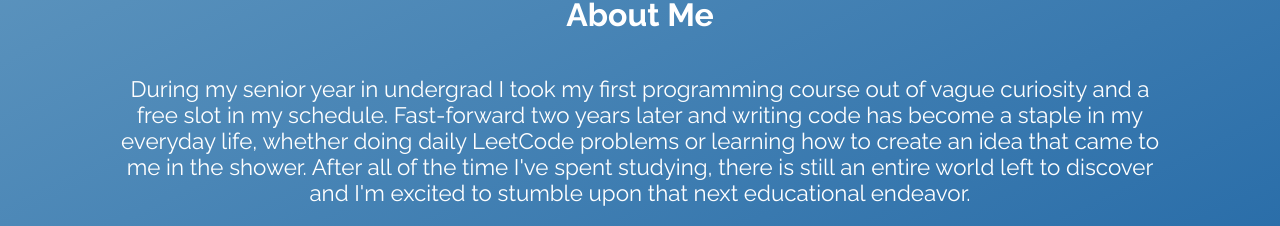
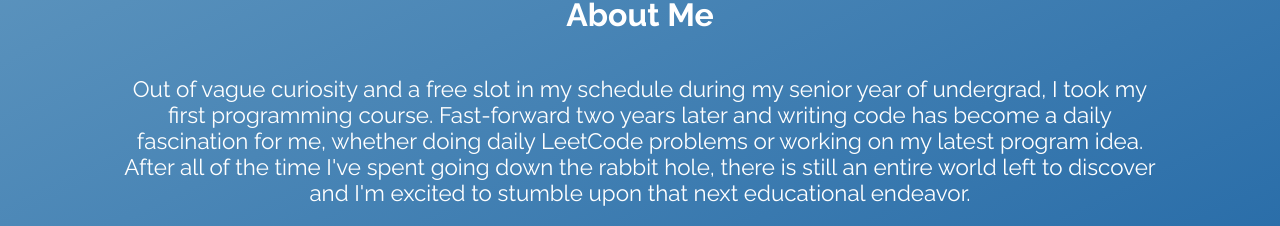
Before and after one commit to louiecasula/Portfolio, a React (Create React App) app: page / in a window 1280 px wide. Shown: the part 574-800 px from the top of the page. Built offline with nearby package versions, Linux system fonts and the light colour scheme; a web font is replaced by a local one.

Commit message:
Changed some of the wording.

```diff
--- a/src/pages/About.js
+++ b/src/pages/About.js
@@ -6,11 +6,11 @@ function About() {
         <>
             <hr/>
             <h1 id="about">About Me</h1>
-            <div className="about-block">
+            <div className="about-block text-container">
                 <p>
-                    During my senior year in undergrad I took my first programming course out of vague curiosity and a free slot in my schedule.
-                    Fast-forward two years later and writing code has become a staple in my everyday life, whether doing daily LeetCode problems or learning how to create an idea that came to me in the shower.
-                    After all of the time I've spent studying, there is still an entire world left to discover and I'm excited to stumble upon that next educational endeavor.
+                    Out of vague curiosity and a free slot in my schedule during my senior year of undergrad, I took my first programming course.
+                    Fast-forward two years later and writing code has become a daily fascination for me, whether doing daily LeetCode problems or working on my latest program idea.
+                    After all of the time I've spent going down the rabbit hole, there is still an entire world left to discover and I'm excited to stumble upon that next educational endeavor.
                 </p>
             </div>
         </>
```
